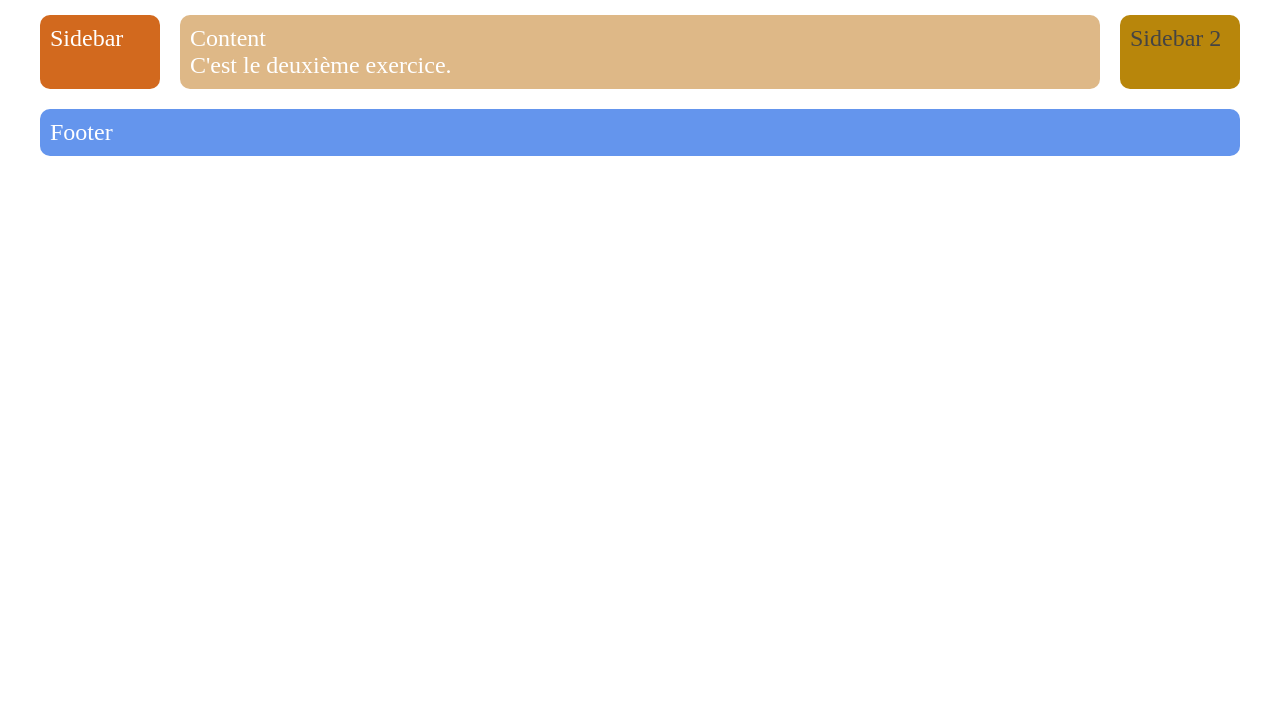
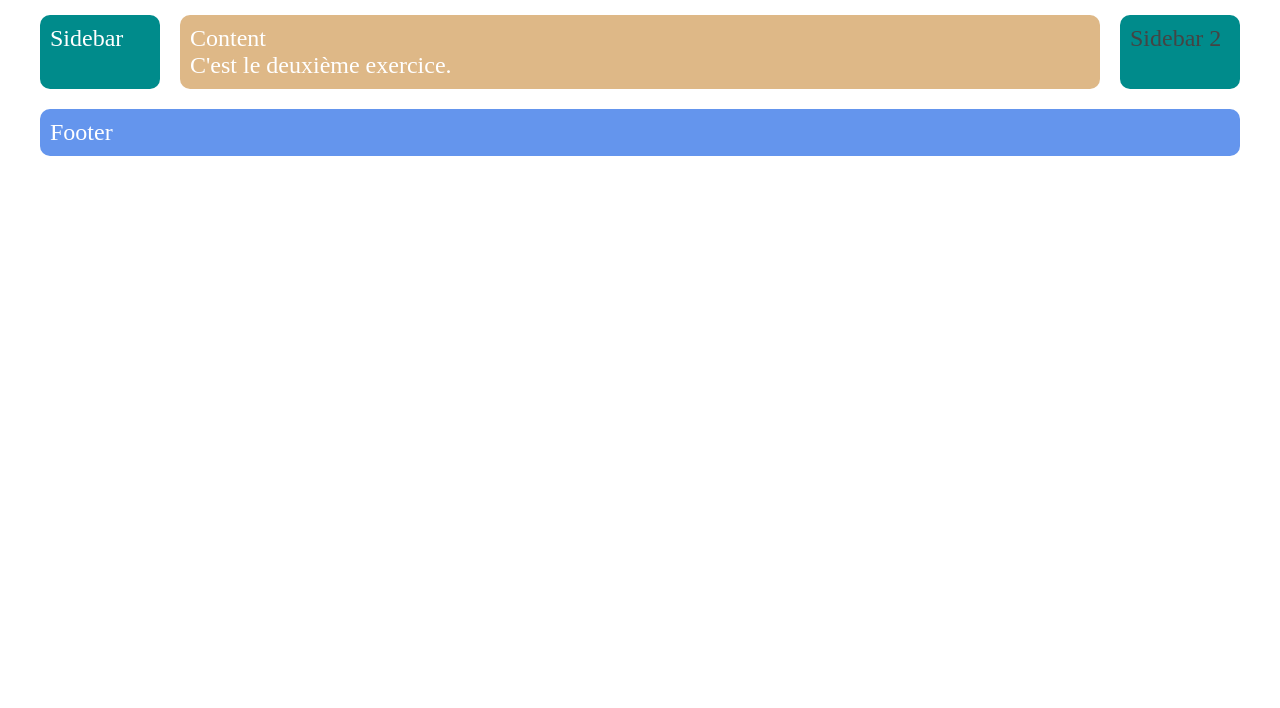
Before and after one commit to Jfbranchaud/Exercice-3, a plain HTML site: page index.htm in a window 1280 px wide. Shown: the part 92-800 px from the top of the page. Drawn offline with Linux system fonts and the light colour scheme.

Commit message:
couleur sidebar et sidebar2

```diff
--- a/Sass/layout/_layout.scss
+++ b/Sass/layout/_layout.scss
@@ -92,11 +92,11 @@ body {
   }
 
   .sidebar {
-    background-color: chocolate;
+    background-color: darkcyan;
   }
 
   .sidebar2 {
-    background-color: darkgoldenrod;
+    background-color: darkcyan;
     color: #444;
   }
   /*# sourceMappingURL=style.css.map */
```
Also changed, not shown: css/style.css, 1 other file.
